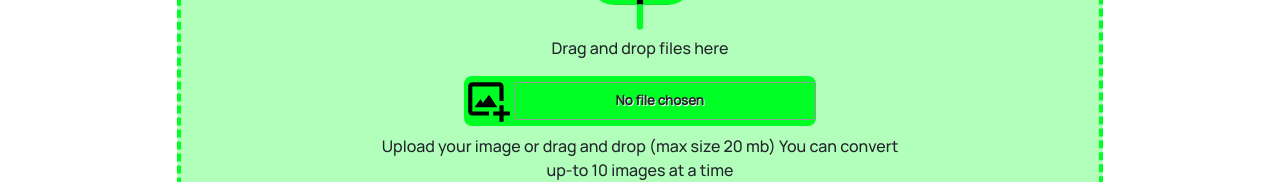
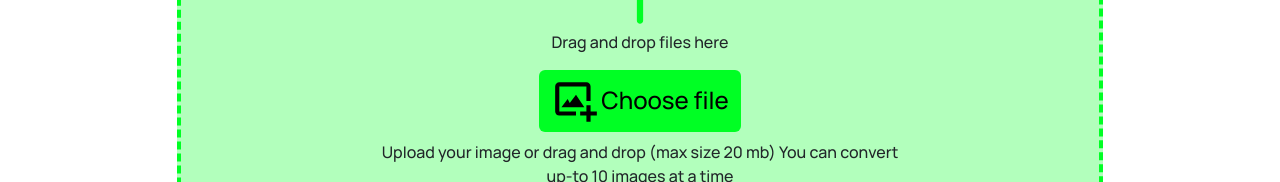
Before and after one commit to MUNYYBY/image-converter, a Next.js app: page /cx/image-converter in a window 1280 px wide. Shown: the part 419-601 px from the top of the page. Built offline with nearby package versions, Linux system fonts and the light colour scheme.

Commit message:
Customized input to be hidden & added btn to trigger that input type file

```diff
--- a/Components/Convert-Images/Convert-Images.js
+++ b/Components/Convert-Images/Convert-Images.js
@@ -1,4 +1,4 @@
-import React, { useEffect, useState } from "react";
+import React, { useEffect, useState, useRef } from "react";
 import styles from "./Convert-Images.module.css";
 import Button from "react-bootstrap/Button";
 import Container from "react-bootstrap/Container";
@@ -14,19 +14,10 @@ import ImageContainer from "../Image-Container/Image-Container";
 import { useDropzone } from "react-dropzone";
 
 export default function ConvertImages() {
-  const [files, setFiles] = useState([]);
-  const { getRootProps, getInputProps } = useDropzone({
-    accept: "image/*",
-    onDrop: (acceptedFiles) => {
-      setFiles(
-        acceptedFiles.map((file) =>
-          Object.assign(file, {
-            preview: URL.createObjectURL(file),
-          })
-        )
-      );
-    },
-  });
+  const hiddenFileInput = useRef(null);
+  const handleChooseFileBtn = (event) => {
+    hiddenFileInput.current.click();
+  };
   return (
     <section className="Images-converter-container">
       <Container>
@@ -55,12 +46,19 @@ export default function ConvertImages() {
                   <p>Drag and drop files here</p>
                 </div>
                 <div className="choose-files-container d-flex flex-column justify-content-center align-items-center w-75">
-                  <Form action="">
-                    <div className={styles.chooseImageBtn}>
-                      <BiImageAdd size={50} color="black" />
-                      <input type="file" className={styles.chooseFile_input} />
-                    </div>
-                  </Form>
+                  <Button
+                    onClick={handleChooseFileBtn}
+                    className="d-flex flex-row justify-content-center align-items-center"
+                  >
+                    <BiImageAdd size={50} color="black" />
+                    <h4 className="m-0">Choose file</h4>
+                  </Button>
+                  <input
+                    type="file"
+                    className={styles.chooseFile_input}
+                    placeholder="Choose file"
+                    ref={hiddenFileInput}
+                  />
                   <p className="text-center mt-2">
                     Upload your image or drag and drop (max size 20 mb) You can
                     convert up-to 10 images at a time
--- a/Components/Convert-Images/Convert-Images.module.css
+++ b/Components/Convert-Images/Convert-Images.module.css
@@ -14,22 +14,8 @@
   background-color: var(--Main-Color);
   border-radius: 0.5rem;
 }
-.chooseFile_input::-webkit-file-upload-button {
-  visibility: hidden;
-}
 .chooseFile_input {
-  content: "Choose File";
-  display: inline-block;
-  background: linear-gradient(top, #f9f9f9, #e3e3e3);
-  border: 1px solid #999;
-  border-radius: 3px;
-  padding: 5px 8px;
-  outline: none;
-  white-space: nowrap;
-  cursor: pointer;
-  text-shadow: 1px 1px #fff;
-  font-weight: 700;
-  font-size: 10pt;
+  display: none;
 }
 #ImagesContainerStack {
 }
```
